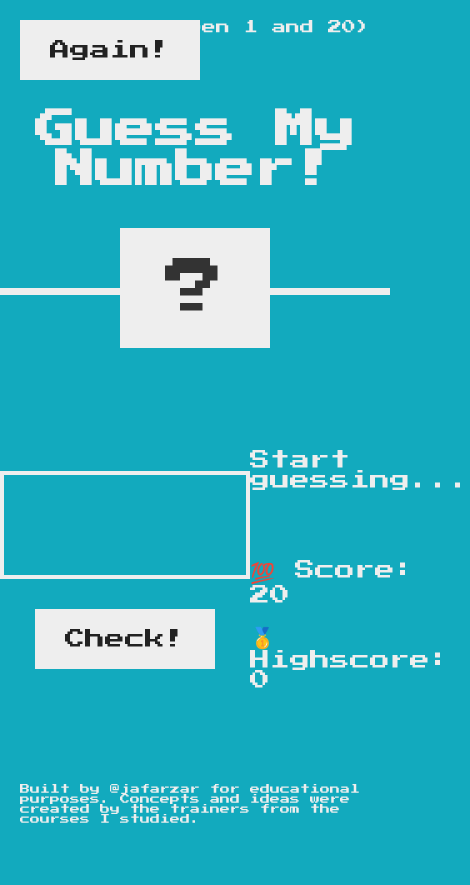
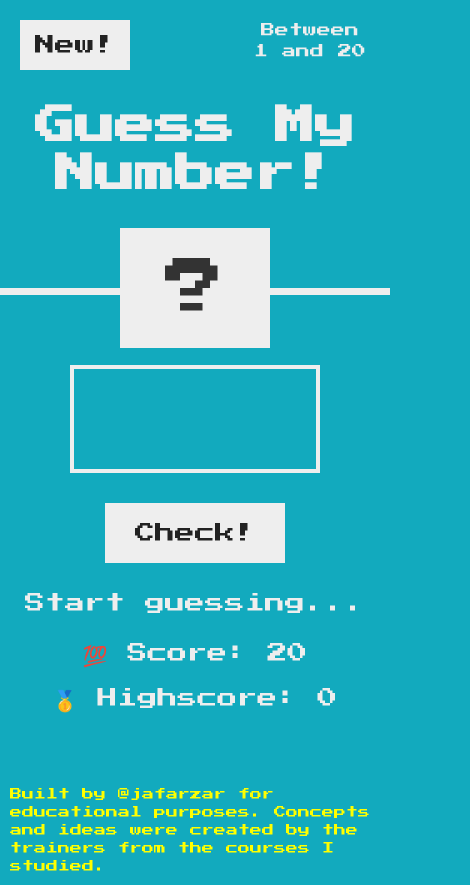
Before and after one commit to Jafarzar/Guess-my-number-, a plain HTML site: page index.html in a window 390 px wide. Shown: the whole page, 470 px wide, since content can reach past the window. Before the commit the page ends 844 px from the top, so only its background shows below. Drawn offline with Linux system fonts and the light colour scheme.

Commit message:
tampilan responsive dan finalisasi

```diff
--- a/index.html
+++ b/index.html
@@ -10,13 +10,13 @@
   <body>
     <header>
       <h1>Guess My Number!</h1>
-      <p class="between">(Between 1 and 20)</p>
-      <button class="btn again">Again!</button>
+      <p class="between">Between 1 and 20</p>
+      <button class="btn again">New!</button>
       <div class="number">?</div>
     </header>
     <main>
       <section class="left">
-        <input type="number" class="guess" />
+        <input type="number" class="guess" onfocus="this.value=''" />
         <button class="btn check">Check!</button>
       </section>
       <section class="right">
--- a/script.js
+++ b/script.js
@@ -46,6 +46,6 @@ document.querySelector('.again').addEventListener('click', function () {
   document.querySelector('.number').textContent = '?';
   document.querySelector('.guess').value = '';
 
-  document.querySelector('body').style.backgroundColor = '#222';
+  document.querySelector('body').style.backgroundColor = 'rgb(18, 170, 190)';
   document.querySelector('.number').style.width = '15rem';
 });
--- a/style.css
+++ b/style.css
@@ -80,6 +80,13 @@ h1 {
   position: absolute;
   top: 2rem;
   left: 2rem;
+  padding: 2rem 3rem;
+  font-size: 2rem;
+}
+
+.check {
+  padding: 2rem 3rem;
+  font-size: 2rem;
 }
 
 .guess {
@@ -99,9 +106,7 @@ h1 {
   border: none;
   background-color: #eee;
   color: #222;
-  font-size: 2rem;
   font-family: inherit;
-  padding: 2rem 3rem;
   cursor: pointer;
 }
 
@@ -122,4 +127,64 @@ h1 {
   position: absolute;
   bottom: 2rem;
   left: 2rem;
+  line-height: 1.5;
+  color: yellow;
 }
+
+/* Untuk Smartphone */
+@media only screen and (max-width: 700px) {
+  body {
+    width: auto;
+  }
+
+  h1 {
+    line-height: 1.2;
+  }
+
+  main {
+    height: 490px;
+    flex-direction: column;
+    align-items: center;
+    justify-content: start;
+  }
+
+  .between {
+    width: 120px;
+    line-height: 1.5;
+    text-align: center;
+  }
+
+  .left {
+    width: auto;
+  }
+
+  .right {
+    width: auto;
+    display: flex;
+    flex-direction: column;
+    justify-content: center;
+    align-items: center;
+    margin-top: 3rem;
+  }
+
+  .again {
+    padding: 15px 15px;
+    font-size: 20px;
+  }
+
+  .guess {
+    margin-top: 7rem;
+  }
+
+  .message {
+    margin-bottom: 2rem;
+  }
+
+  .copyright {
+    font-size: 12px;
+    left: 1rem;
+    right: 2rem;
+    bottom: auto;
+    padding-bottom: 10px;
+  }
+}
```
